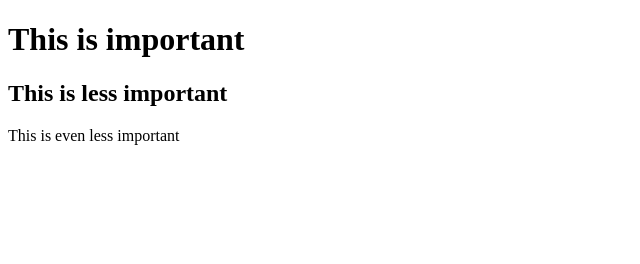
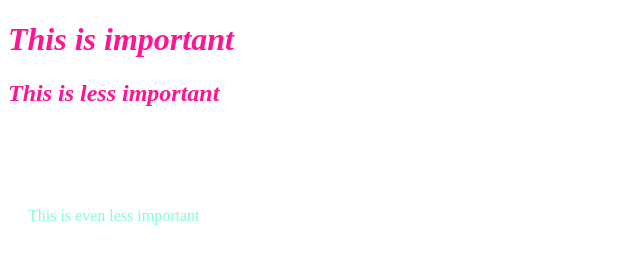
Before and after one commit to Liam00sullivan/289.101, a plain HTML site: page page1.html in a window 1280 px wide. Shown: the whole page, without its empty margins (0-640 px from the left). Drawn offline with Linux system fonts and the light colour scheme.

Commit message:
Made it pretty with colours and fonts

```diff
--- a/page1.html
+++ b/page1.html
@@ -3,12 +3,23 @@
 
     <head>
         <title>Page1</title>
+        <style>
+            .important{
+                color:deeppink;
+                font-style:italic;
+            }
+            .notsoimportant{
+                color:aquamarine;
+                margin-top:100px;
+                margin-left:20px;
+            }
+        </style>
     </head>
     <body>
 
-        <h1>This is important</h1>
-        <h2>This is less important</h2>
-        <p>This is even less important</p>
+        <h1 class="important">This is important</h1>
+        <h2 class="important">This is less important</h2>
+        <p class="notsoimportant">This is even less important</p>
 
     </body>
 
```
